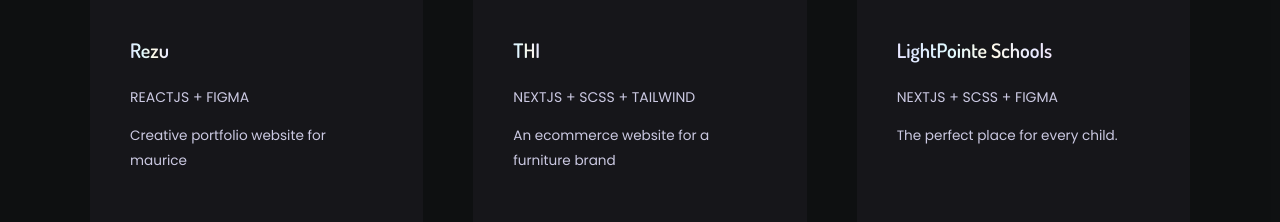
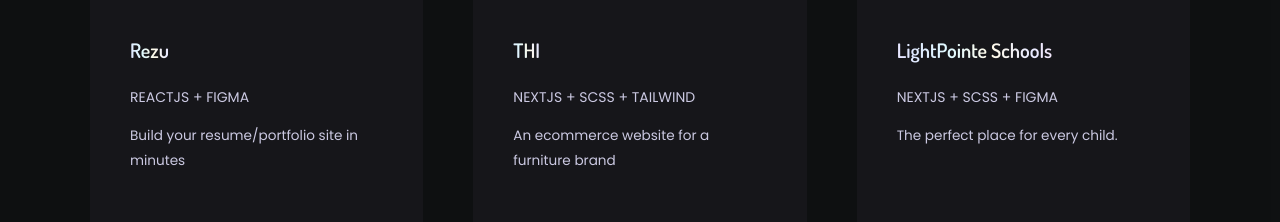
Before and after one commit to Pariola-droid/pariola-v2.2.0, a Next.js app: page / in a window 1280 px wide. Shown: the part 2980-3202 px from the top of the page. Built offline with nearby package versions, Linux system fonts and the light colour scheme.

Commit message:
...feat: project data updated

```diff
--- a/data/project.js
+++ b/data/project.js
@@ -19,7 +19,7 @@
   },
   {
     name: 'Rezu',
-    desc: 'Creative portfolio website for maurice',
+    desc: 'Build your resume/portfolio site in minutes',
     lang: 'Reactjs + Figma',
     link: 'https://tryrezu.com',
   },
```
